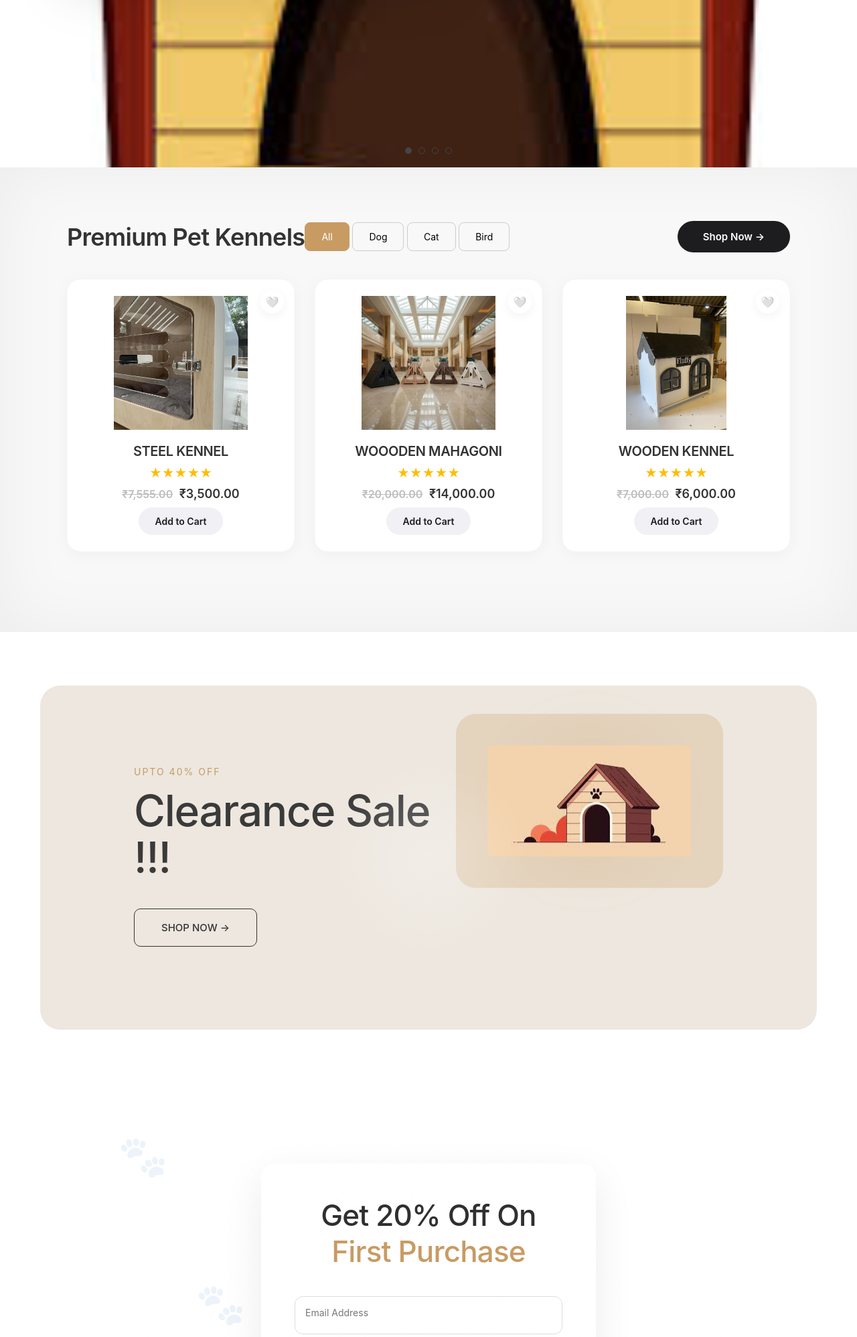
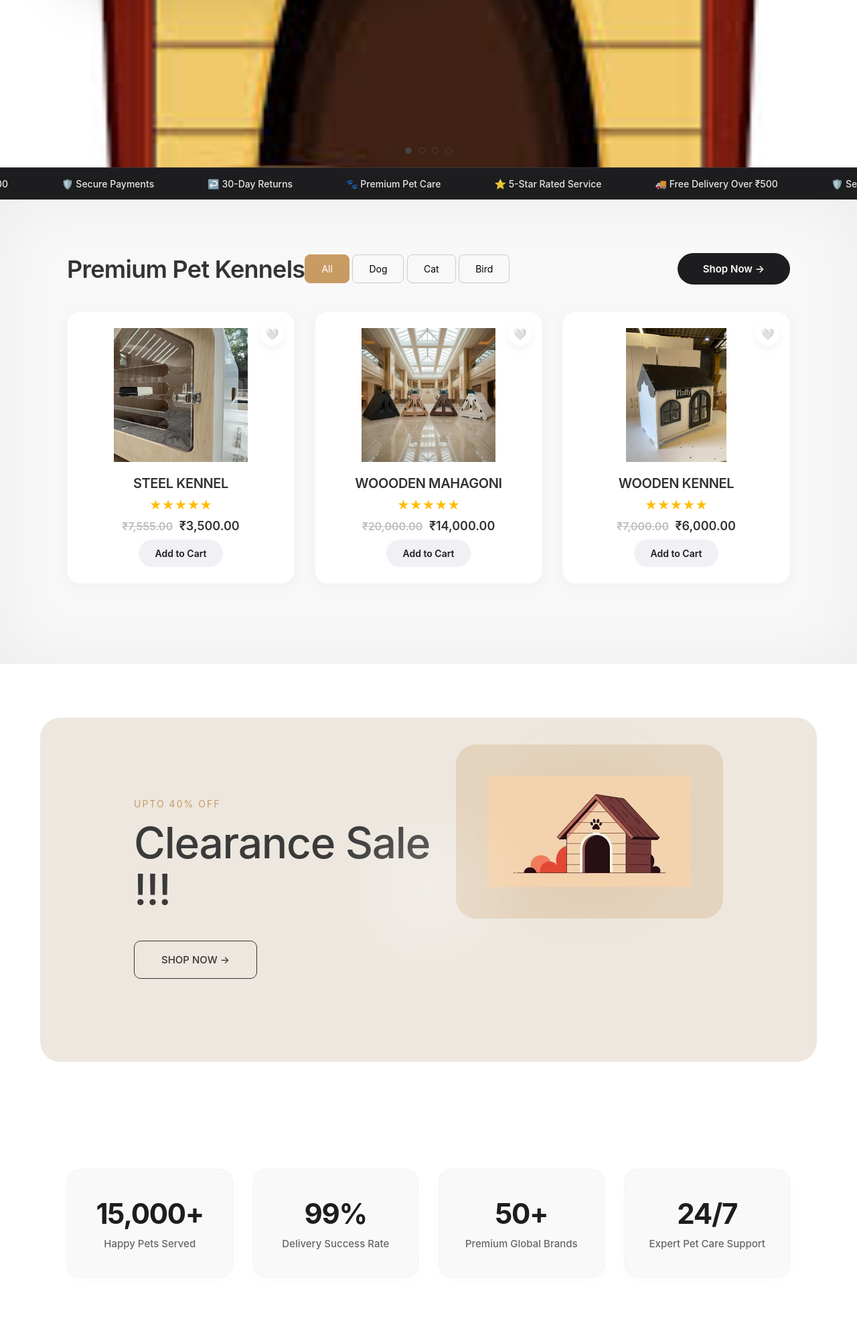
Before and after one commit to sojinmathew1040-rgb/petshop, a PHP site: page / in a window 1280 px wide. Shown: the part 670-2667 px from the top of the page at 67% size. Run offline with PHP 8.4, Linux system fonts and the light colour scheme; data comes from the database, SQL or seed files in the repository.

Commit message:
some changes in index php

```diff
--- a/assets/css/style.css
+++ b/assets/css/style.css
@@ -1497,3 +1497,106 @@ button.loading .spinner {
         grid-template-columns: 1fr;
     }
 }
+
+/* ===== FEATURES MARQUEE ===== */
+.features-marquee {
+    width: 100%;
+    background: #1d1d1f;
+    color: #fff;
+    padding: 15px 0;
+    overflow: hidden;
+    position: relative;
+    border-top: 1px solid rgba(255, 255, 255, 0.1);
+    z-index: 10;
+}
+
+.marquee-content {
+    display: flex;
+    white-space: nowrap;
+    animation: scroll 20s linear infinite;
+}
+
+.marquee-content:hover {
+    animation-play-state: paused;
+}
+
+.marquee-item {
+    font-size: 14px;
+    font-weight: 500;
+    margin: 0 40px;
+    display: inline-flex;
+    align-items: center;
+    gap: 8px;
+    opacity: 0.9;
+    transition: opacity 0.3s;
+}
+
+.marquee-item:hover {
+    opacity: 1;
+    color: #c89b63;
+}
+
+@keyframes scroll {
+    0% {
+        transform: translateX(0);
+    }
+
+    100% {
+        transform: translateX(-50%);
+    }
+}
+
+/* ===== STATS DATA SECTION ===== */
+.stats-section {
+    padding: 80px 100px;
+    background: #fff;
+    text-align: center;
+}
+
+.stats-grid {
+    display: grid;
+    grid-template-columns: repeat(auto-fit, minmax(200px, 1fr));
+    gap: 30px;
+    max-width: 1200px;
+    margin: 0 auto;
+}
+
+.stat-card {
+    background: rgba(248, 248, 248, 0.8);
+    backdrop-filter: blur(10px);
+    padding: 40px 20px;
+    border-radius: 20px;
+    border: 1px solid rgba(0, 0, 0, 0.03);
+    transition: all 0.4s cubic-bezier(0.16, 1, 0.3, 1);
+    box-shadow: 0 4px 20px rgba(0, 0, 0, 0.02);
+}
+
+.stat-card:hover {
+    transform: translateY(-5px);
+    box-shadow: 0 15px 30px rgba(0, 0, 0, 0.06);
+    background: #fff;
+}
+
+.stat-number {
+    font-size: 42px;
+    font-weight: 700;
+    color: #1d1d1f;
+    margin-bottom: 10px;
+    letter-spacing: -0.03em;
+}
+
+.stat-text {
+    font-size: 15px;
+    color: #666;
+    font-weight: 500;
+}
+
+@media(max-width: 768px) {
+    .stats-section {
+        padding: 60px 20px;
+    }
+
+    .stat-number {
+        font-size: 32px;
+    }
+}
--- a/header.php
+++ b/header.php
@@ -14,7 +14,7 @@ $wishlist_count = isset($_SESSION['wishlist']) ? count($_SESSION['wishlist']) :
 
     <title>Waggy Pet Shop</title>
 
-    <link rel="stylesheet" href="assets/css/style.css">
+    <link rel="stylesheet" href="assets/css/style.css?v=<?= time() ?>">
     <link rel="stylesheet" href="assets/css/addons.css">
 
     <!-- FONT -->
--- a/index.php
+++ b/index.php
@@ -55,6 +55,24 @@ $wishlist_items = $_SESSION['wishlist'] ?? [];
     </div>
 
 </section>
+
+<!-- FEATURES MARQUEE SECTION -->
+<div class="features-marquee">
+    <div class="marquee-content">
+        <div class="marquee-item">🚚 Free Delivery Over ₹500</div>
+        <div class="marquee-item">🛡️ Secure Payments</div>
+        <div class="marquee-item">↩️ 30-Day Returns</div>
+        <div class="marquee-item">🐾 Premium Pet Care</div>
+        <div class="marquee-item">⭐ 5-Star Rated Service</div>
+        <!-- Duplicated for seamless loop -->
+        <div class="marquee-item">🚚 Free Delivery Over ₹500</div>
+        <div class="marquee-item">🛡️ Secure Payments</div>
+        <div class="marquee-item">↩️ 30-Day Returns</div>
+        <div class="marquee-item">🐾 Premium Pet Care</div>
+        <div class="marquee-item">⭐ 5-Star Rated Service</div>
+    </div>
+</div>
+
 <!-- PRODUCT SECTION -->
 
 <section class="product-section">
@@ -117,6 +135,28 @@ $wishlist_items = $_SESSION['wishlist'] ?? [];
 
     <div class="promo-image-box">
         <img src="assets/images/16.jpeg" alt="Dog Kennel">
+    </div>
+</section>
+
+<!-- WAGGY IMPACT / STATS SECTION -->
+<section class="stats-section fade-in">
+    <div class="stats-grid">
+        <div class="stat-card">
+            <div class="stat-number">15,000+</div>
+            <div class="stat-text">Happy Pets Served</div>
+        </div>
+        <div class="stat-card">
+            <div class="stat-number">99%</div>
+            <div class="stat-text">Delivery Success Rate</div>
+        </div>
+        <div class="stat-card">
+            <div class="stat-number">50+</div>
+            <div class="stat-text">Premium Global Brands</div>
+        </div>
+        <div class="stat-card">
+            <div class="stat-number">24/7</div>
+            <div class="stat-text">Expert Pet Care Support</div>
+        </div>
     </div>
 </section>
 
```
